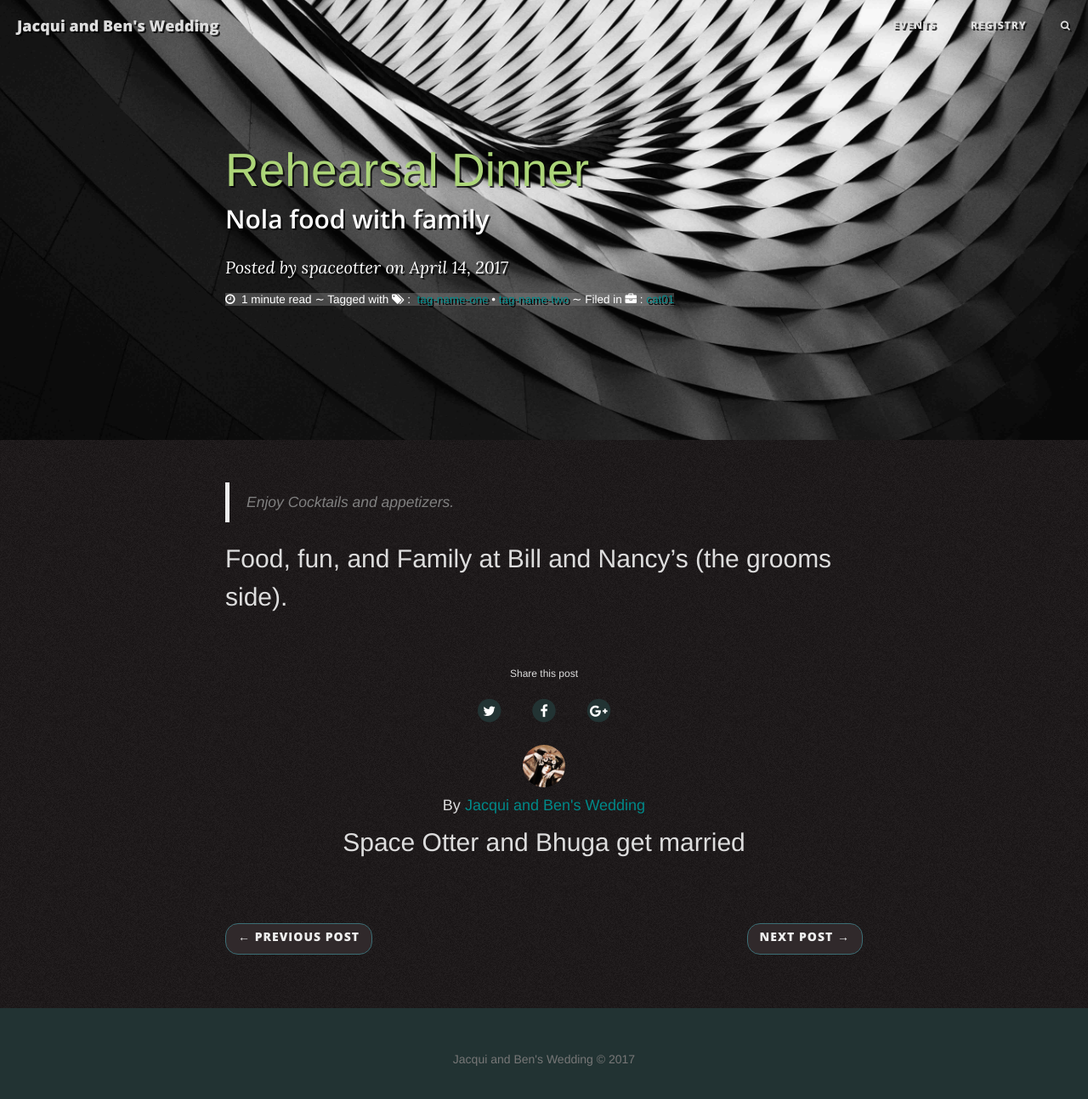
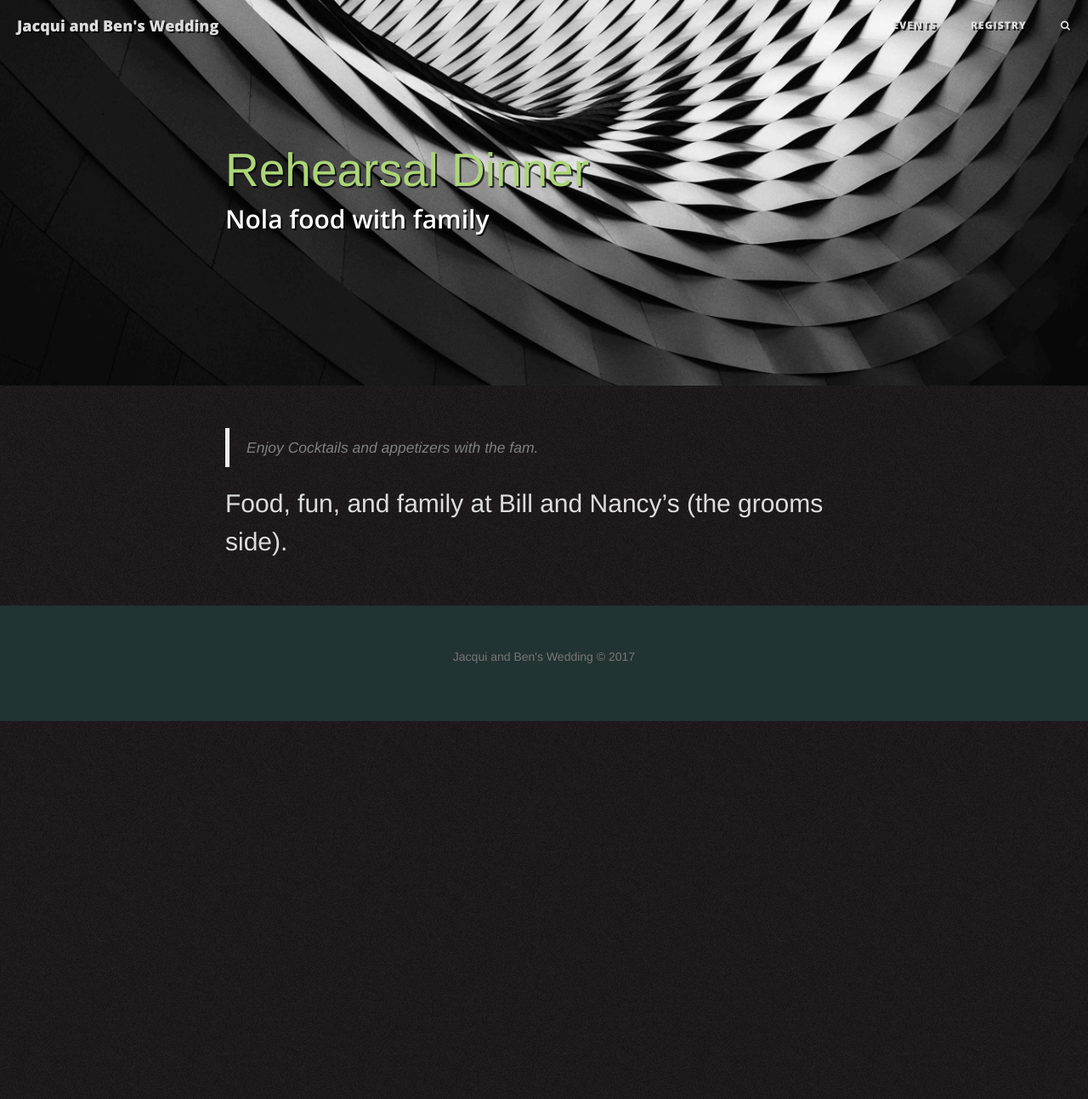
Before and after one commit to SpaceOtterInSpace/spaceotterandbhuga, a Jekyll site: the page built from _posts/2017-04-14-rehearsal-dinner.md, in a window 1280 px wide and 1323 px high. Shown: the top 1294 px of the window at 85% size. Built offline with Jekyll 4.4.1, drawn with Linux system fonts in a browser that asks for light colours; nearby versions of some CDN libraries; comment, search, counter and statistics services are not loaded.

Commit message:
Add easter post and clean up the look of posts.

```diff
--- a/_layouts/post.html
+++ b/_layouts/post.html
@@ -6,21 +6,13 @@ layout: default
   <head>
     <meta charset="utf-8">
     <meta http-equiv="X-UA-Compatible" content="IE=edge,chrome=1">
-
     <meta name="viewport" content="width=device-width">
-
     <link rel="stylesheet" href="{{ "{{root_url}}/assets/libs/css/galleries.css">
-<link rel="stylesheet" href="{{ "{{root_url}}/assets/libs/css/magnificpopup.css"">
-
+    <link rel="stylesheet" href="{{ "{{root_url}}/assets/libs/css/magnificpopup.css">
   </head>
   <body>
-
-
-
     <!-- Footnotes CSS-->
-
     <link href="{{root_url}}/assets/libs/css/bigfoot.css" rel="stylesheet" />
-
     {% assign post = page %}
 
     <article>
@@ -34,26 +26,6 @@ layout: default
                 {% if page.subtitle %}
                   <h2 class="subheading" style="text-shadow: 2px 2px rgba(0, 0, 0, 0.75); transition: color .4s;">{{ page.subtitle }}</h2>
                 {% endif %}
-                    <span class="meta" style="text-shadow: 2px 2px rgba(0, 0, 0, 0.75); transition: color .4s;">Posted by {% if page.author %}{{ page.author }}{% else %}{{ site.title }}{% endif %} on {{ page.date | date: "%B %-d, %Y" }}</span>
-
-<span class="time-tag-categ" style="font-size:.45em;background-color: rgba(128, 128, 128, 0.45);">
-{% assign minutes = content | number_of_words | divided_by: 180 %}
-<i class="fa fa-clock-o"></i>&nbsp;{% if minutes == 0 %}{% assign minutes = 1 %}{% endif %}
-{{ minutes }} minute read
-
-
-
- {% if post.tags.size > 0 %}
-  &sim; Tagged with {% if post.tags.size == 1 %} {% else %}<i class="fa fa-tags"></i>{% endif %}&nbsp;:&nbsp;
-{% for tag in page.tags %}<a href="{{ site.baseurl }}/events/tag/{{  tag | cgi_encode }}/" data-toggle="tooltip" title="Other posts tagged with {{ tag }}" rel="tag" style="text-shadow: 2px 2px #000000;">{{ tag }}</a>{% unless forloop.last %}&nbsp;&bull;&nbsp;{% endunless %}{% endfor %}{% endif %}
-
-
-          {% if post.categories.size > 0 %}
-
-                           &sim; Filed in {% if post.categories.size == 1 %}<i class="fa fa-briefcase"></i>{% endif %}&nbsp;:&nbsp;<span class="post-tags">{% for tag in page.categories %}<a href="{{ site.baseurl }}/events/category/{{ tag | cgi_encode }}/" data-toggle="tooltip" title="Other posts filed in {{ tag }} category" rel="tag" style="text-shadow: 2px 2px #000000;">{{ tag }}</a>{% unless forloop.last %}&nbsp;&bull;&nbsp;{% endunless %}{% endfor %%}{% endif %}</span>
-
-   </span>
-
               </div>
             </div>
           </div>
@@ -65,40 +37,11 @@ layout: default
       <div class="container">
         <div class="row">
           <div class="col-lg-8 col-lg-offset-2 col-md-10 col-md-offset-1">
-
-
             {{ content }}
-
-                <br>
-
- {% if site.share %}{% include share.html %}{% endif %}
-                        {% include signoff.html %}
-{% if site.comments %}{% include disqus_comments.html %}{% endif %}
-
-                <br>
-
-                <ul class="pager">
-                    {% if page.previous.url %}
-                    <li class="previous">
-                        <a href="{{ page.previous.url | prepend: site.baseurl | replace: '//', '/' }}" data-toggle="tooltip" data-placement="top" title="{{page.previous.title}}">&larr; Previous Post</a>
-                    </li>
-                    {% endif %}
-                    {% if page.next.url %}
-                    <li class="next">
-                        <a href="{{ page.next.url | prepend: site.baseurl | replace: '//', '/' }}" data-toggle="tooltip" data-placement="top" title="{{page.next.title}}">Next Post &rarr;</a>
-                    </li>
-                    {% endif %}
-                </ul>
-
           </div>
         </div>
       </div>
     </article>
-
     <br>
-
-
-
-
   </body>
 </html>
--- a/_posts/2017-04-14-rehearsal-dinner.md
+++ b/_posts/2017-04-14-rehearsal-dinner.md
@@ -10,6 +10,6 @@ tags: [tag-name-one, tag-name-two]
 category: [cat01]
 comments: false
 ---
-> Enjoy Cocktails and appetizers.
+> Enjoy Cocktails and appetizers with the fam.
 
-Food, fun, and Family at Bill and Nancy's (the grooms side).
+Food, fun, and family at Bill and Nancy's (the grooms side).
```
Also changed, not shown: _posts/2017-04-15-pre-wedding-ideas.md (added, +25 -0 lines), _posts/2017-04-16-easter-brunch-and-parades.md (added, +17 -0 lines). Lines whose indentation alone changed are shown as unchanged.
